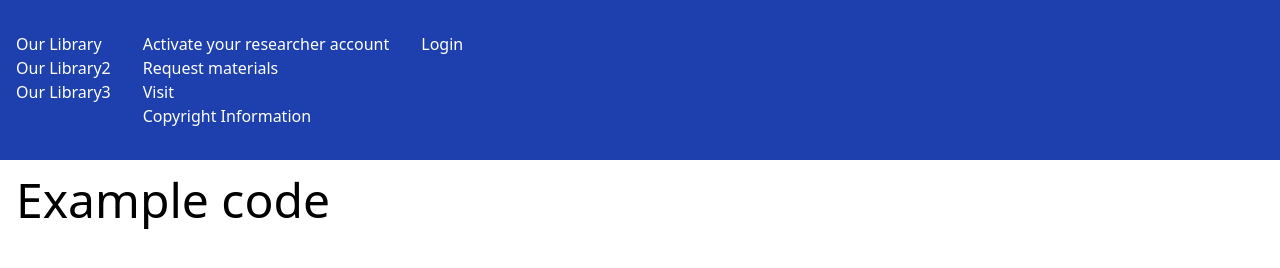
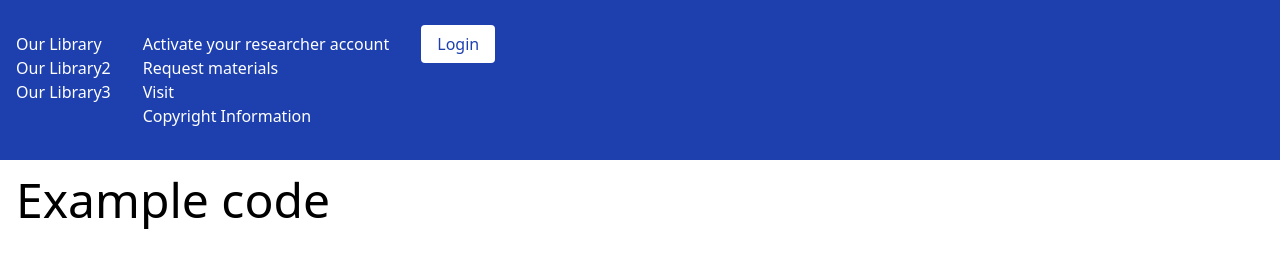
Before and after one commit to Nealium104/basic-universal-POC, a plain HTML site: page index.html in a window 1280 px wide. Drawn offline with nearby package versions, Linux system fonts and the light colour scheme.

Commit message:
added dynamic import

```diff
--- a/index.html
+++ b/index.html
@@ -5,8 +5,8 @@
 		<meta name="viewport" content="width=device-width, initial-scale=1.0" />
 		<title>Document</title>
 		<script src="https://cdn.tailwindcss.com"></script>
-		<script type="module" src="json1.js"></script>
 		<script type="module" src="module.js"></script>
+		<meta name="json-path" content="./json1.js" />
 	</head>
 	<body>
 		<h1 class="text-5xl p-4">Example code</h1>
--- a/json1.js
+++ b/json1.js
@@ -1,4 +1,4 @@
-export let json = {
+const json = {
     "Image": "https://www.researchgate.net/profile/Pedro-Alves-Da-Veiga/publication/349716424/figure/fig12/AS:996972131520525@1614708087153/A-non-existing-cat-photo-realistic-image-produced-by-a-Generative-Adversarial-Network.ppm",
     "About": {
         "Our Library": "https://linktoourlibrary.com/ourlibrary",
@@ -13,3 +13,4 @@ export let json = {
     },
     "login": "https://website.com/login"
 }
+export default json;
--- a/module.js
+++ b/module.js
@@ -1,6 +1,15 @@
-import { json } from './json1.js';
+const modulePath = document.querySelector('meta[name="json-path"]').getAttribute('content');
 
-function generateNav() {
+import(modulePath)
+.then(module => {
+  const json = module.default;
+  generateNav(json);
+})
+.catch(error => {
+  console.error("Error with json", error);
+})
+
+function generateNav(json) {
 
   const navContainer = document.createElement('nav');
   navContainer.classList.add('bg-blue-800', "px-4", "py-8", "flex", "gap-8", "text-white");
@@ -26,10 +35,7 @@ function generateNav() {
     howToContainer.appendChild(liElement)
   });
 
-
   const loginSpan = document.createElement('span');
-  loginSpan.innerHTML = `<a href="${json.login}">Login</a>`;
+  loginSpan.innerHTML = `<a class="px-4 py-2 rounded bg-white text-blue-800" href="${json.login}">Login</a>`;
   navContainer.appendChild(loginSpan);
 }
-
-window.addEventListener('load', generateNav);
```
